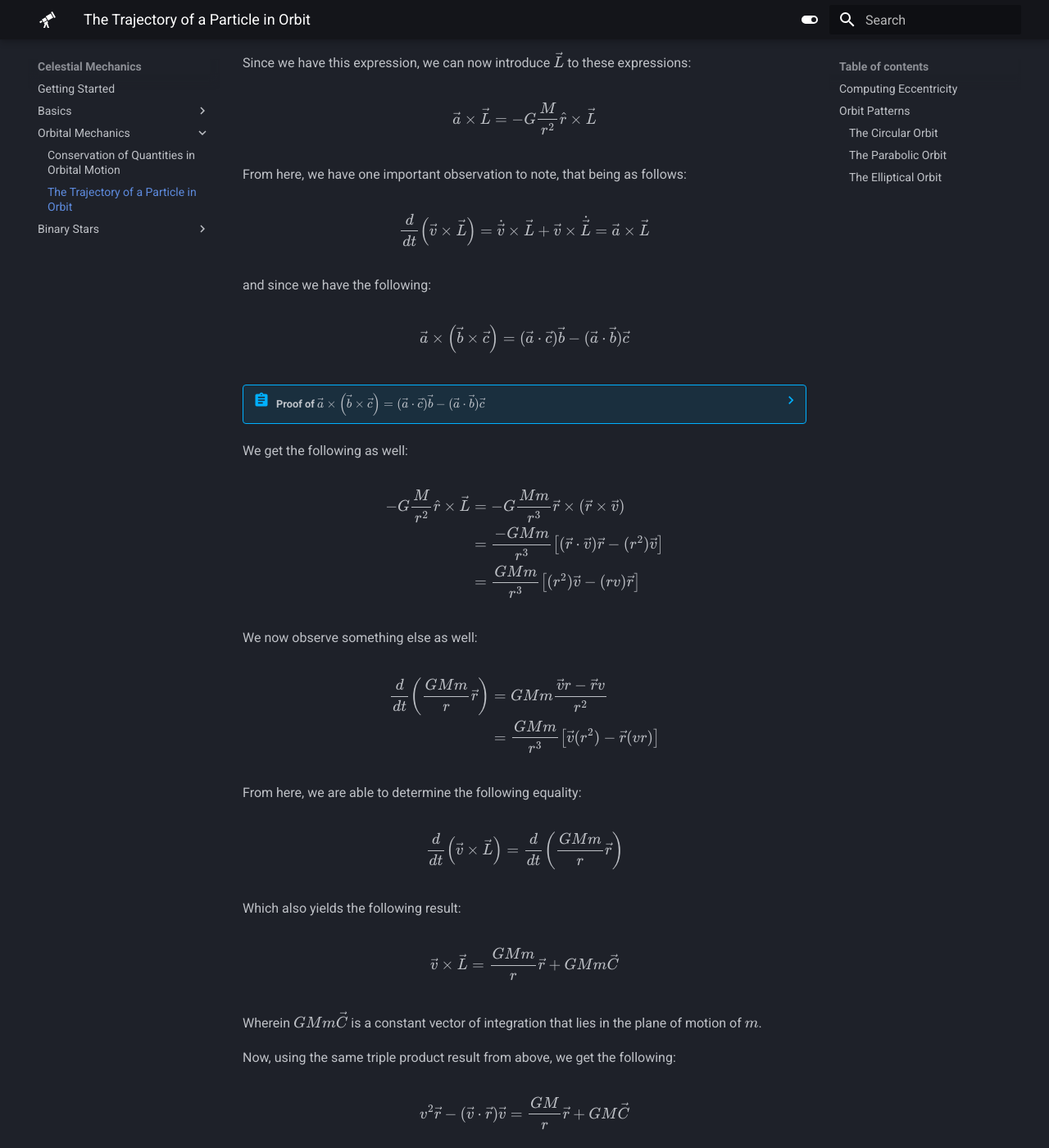
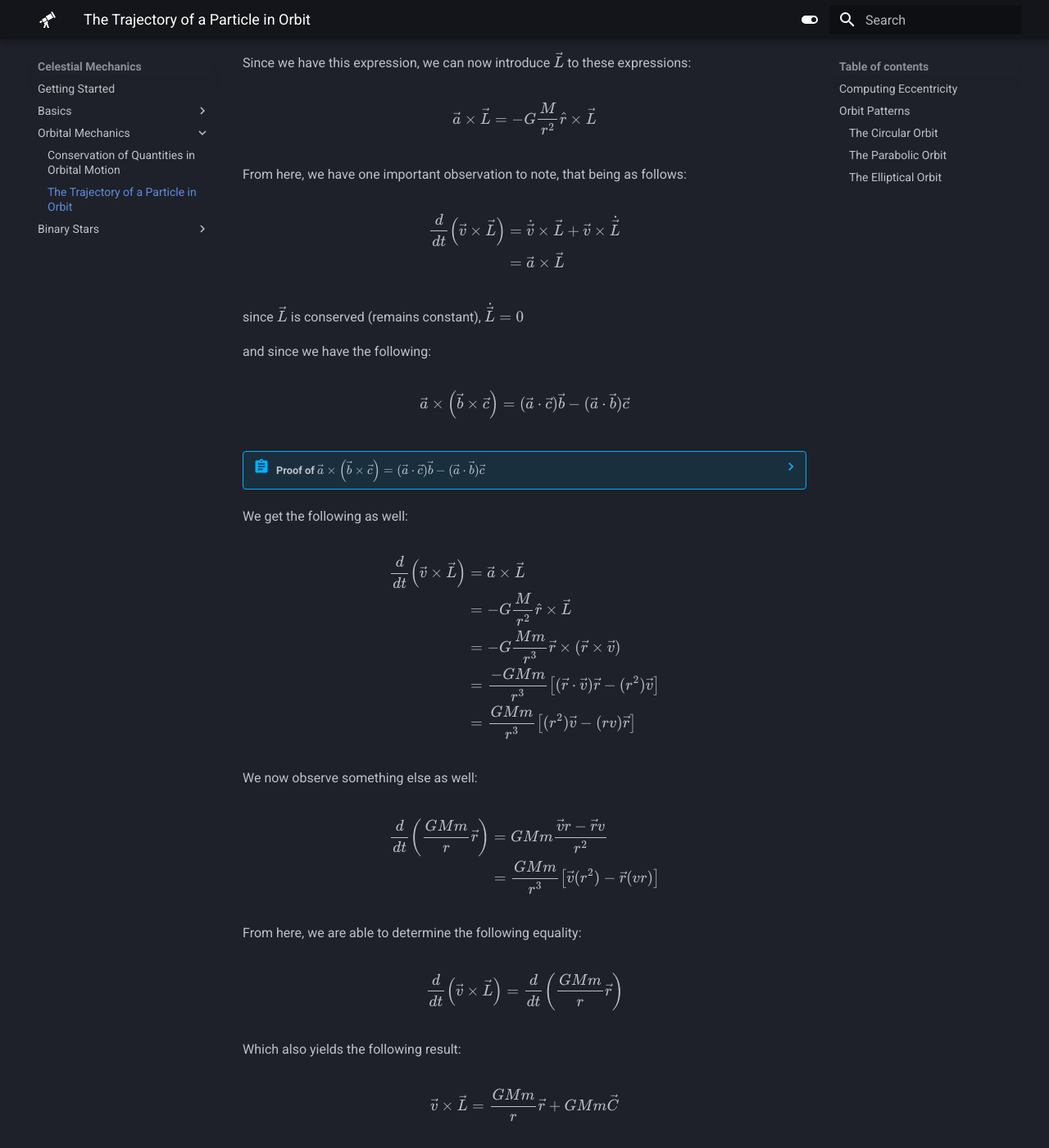
Before and after one commit to nushastro/website, an MkDocs documentation site: the page built from docs/orbital/mechanics/trajectory_of_particle.md, in a window 1280 px wide and 1400 px high, scrolled down 582 px. Shown: the whole window at 82% size. Built offline with MkDocs 1.6.1 and Material for MkDocs 9.7.7, drawn with Linux system fonts in a browser that asks for light colours; some of the changed text lies outside the part shown.

Commit message:
Update trajectory_of_particle.md

```diff
--- a/docs/orbital/mechanics/trajectory_of_particle.md
+++ b/docs/orbital/mechanics/trajectory_of_particle.md
@@ -18,7 +18,9 @@
 
 From here, we have one important observation to note, that being as follows:
 
-$$\frac{d}{dt} \left(\vec v \times \vec L\right) = \dot{\vec{v}} \times \vec L + \vec v \times \dot{\vec{L}} = \vec a \times \vec L$$
+$$\begin{align*}\frac{d}{dt} \left(\vec v \times \vec L\right) &= \dot{\vec{v}} \times \vec L + \vec v \times \dot{\vec{L}} \\ &= \vec a \times \vec L\end{align*}$$
+
+since $\vec{L}$ is conserved (remains constant), $\dot{\vec{L}} = 0$
 
 and since we have the following:
 
@@ -29,7 +31,7 @@
 
 We get the following as well:
 
-$$\begin{align*}- G \frac{M}{r^2} \hat r \times \vec L &= - G \frac{Mm}{r^3} \vec r \times (\vec r \times \vec v) \\ &= \frac{-GMm}{r^3} \left[ (\vec r \cdot \vec v) \vec r -(r^2)\vec v\right] \\ &= \frac{GMm}{r^3} \left[(r^2)\vec v - (rv) \vec r\right]\end{align*}$$
+$$\begin{align*}\frac{d}{dt} \left(\vec v \times \vec L\right) &= \vec a \times \vec L \\ &=- G \frac{M}{r^2} \hat r \times \vec L \\ &= - G \frac{Mm}{r^3} \vec r \times (\vec r \times \vec v) \\ &= \frac{-GMm}{r^3} \left[ (\vec r \cdot \vec v) \vec r -(r^2)\vec v\right] \\ &= \frac{GMm}{r^3} \left[(r^2)\vec v - (rv) \vec r\right]\end{align*}$$
 
 We now observe something else as well:
 
@@ -45,7 +47,11 @@
 
 Wherein $GMm\vec{C}$ is a constant vector of integration that lies in the plane of motion of $m$.
 
-Now, using the same triple product result from above, we get the following:
+Now, using the same triple product result from above:
+
+$$\begin{align*}\vec{v}\times\vec{L}&=\vec{v}\times(\vec{r}\times\vec{v}) \\ &= (\vec{v}\cdot\vec{v})\vec{r}-(\vec{v}\cdot\vec{r})\vec{v}\\&=v^2\vec{r} - (\vec v \cdot \vec r)\vec v\end{align*}$$
+
+we get the following:
 
 $$v^2\vec{r} - (\vec v \cdot \vec r)\vec v = \frac{GM}{r} \vec r + GM \vec C$$
 
```
